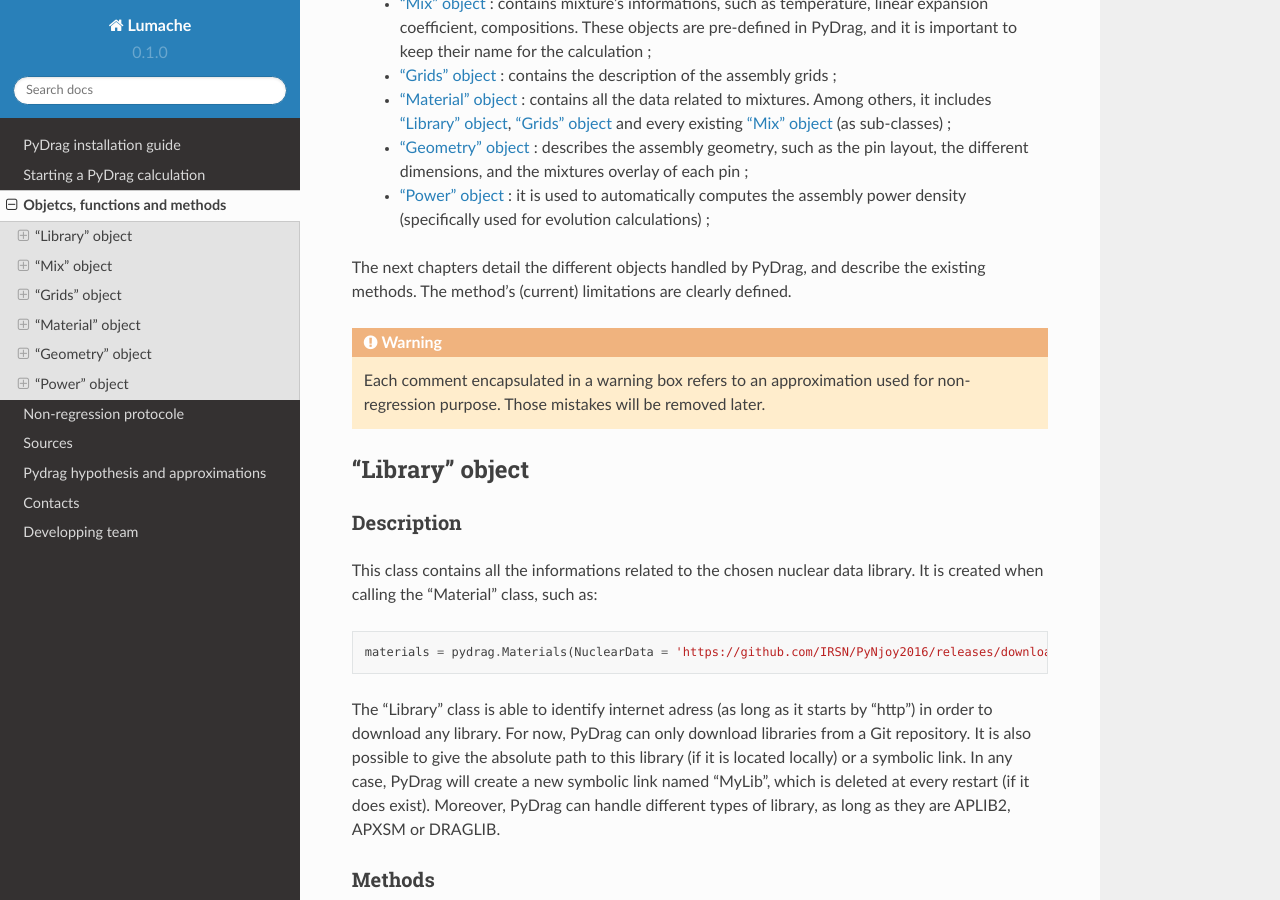
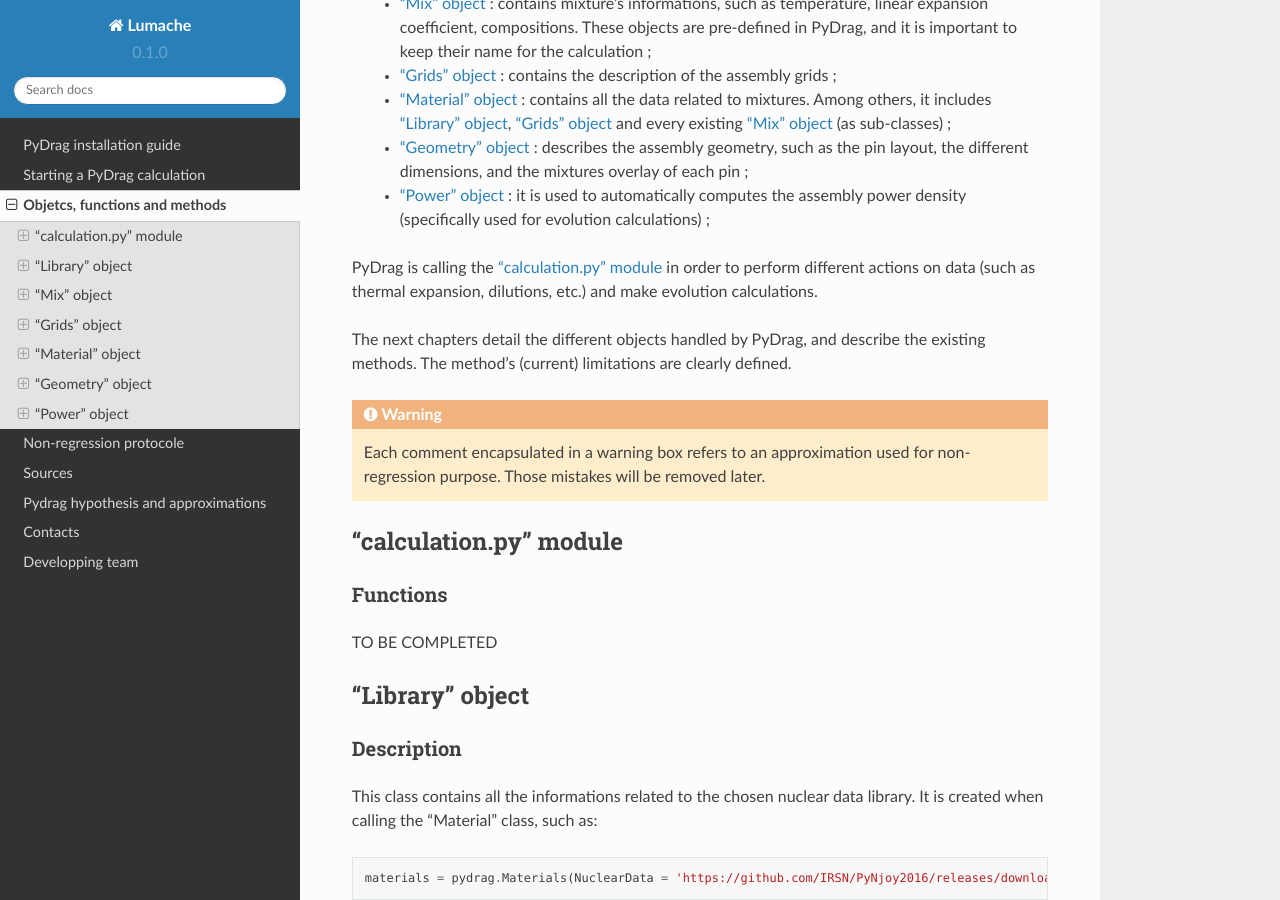
Before and after one commit to Ben105m/rtd-tutorial, a Sphinx documentation site: the page built from docs/source/functions.rst, in a window 1280 px wide and 900 px high, scrolled down 288 px. Built offline with Sphinx 7.4.7 and the Read the Docs theme 2.0.0, drawn with Linux system fonts in a browser that asks for light colours.

Commit message:
Update functions.rst

```diff
--- a/docs/source/functions.rst
+++ b/docs/source/functions.rst
@@ -18,11 +18,23 @@ PyDrag is manipulating different objects, each containing different kinds of inf
 
   - :ref:`power` : it is used to automatically computes the assembly power density (specifically used for evolution calculations) ;
 
+PyDrag is calling the :ref:`calculation` in order to perform different actions on data (such as thermal expansion, dilutions, etc.) and make evolution calculations.
+
 The next chapters detail the different objects handled by PyDrag, and describe the existing methods. The method's (current) limitations are clearly defined.
 
 .. warning::
 
   Each comment encapsulated in a warning box refers to an approximation used for non-regression purpose. Those mistakes will be removed later.
+
+.. _calculation:
+
+"calculation.py" module
+*************************
+
+Functions
+==========
+
+TO BE COMPLETED
 
 .. _library:
 
```
